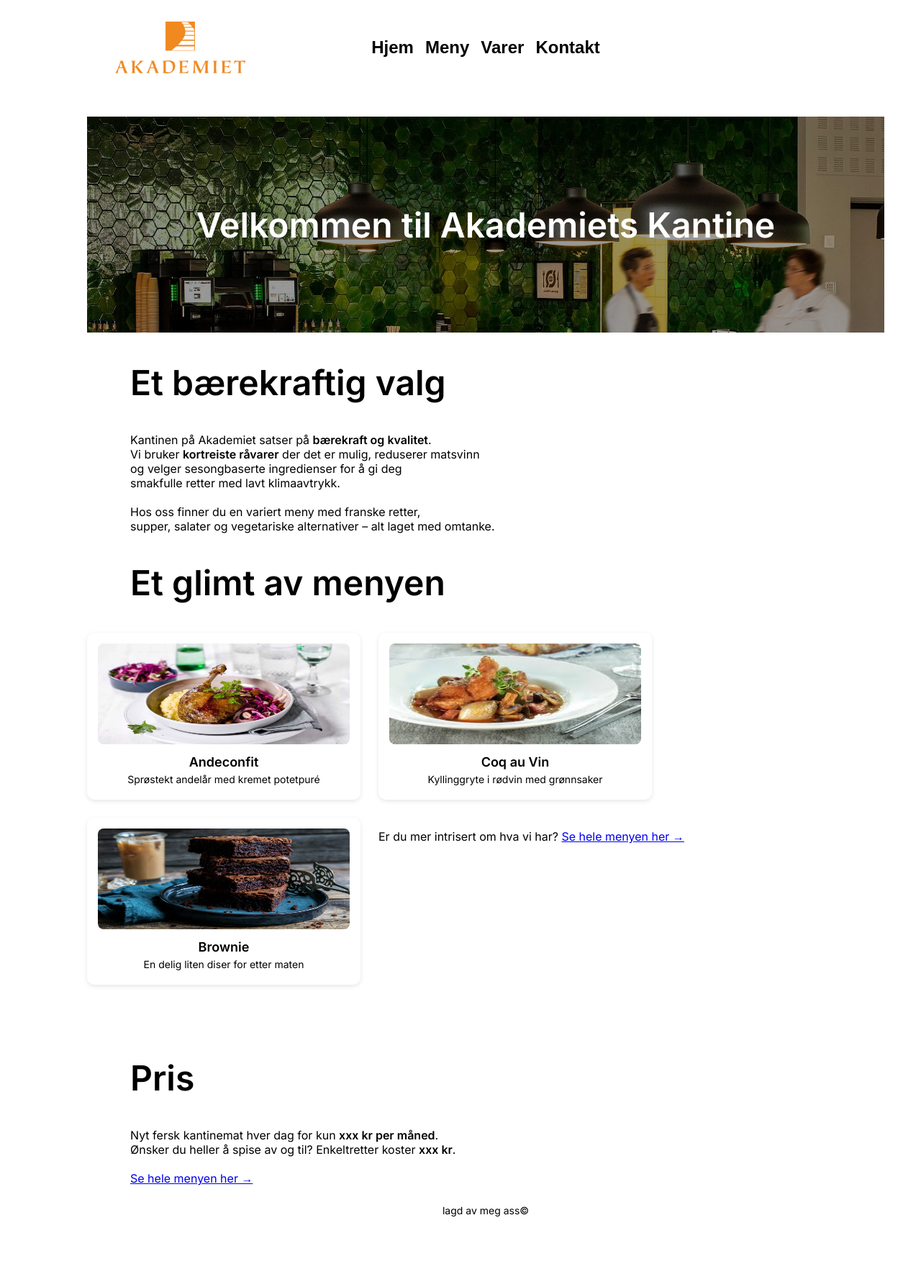
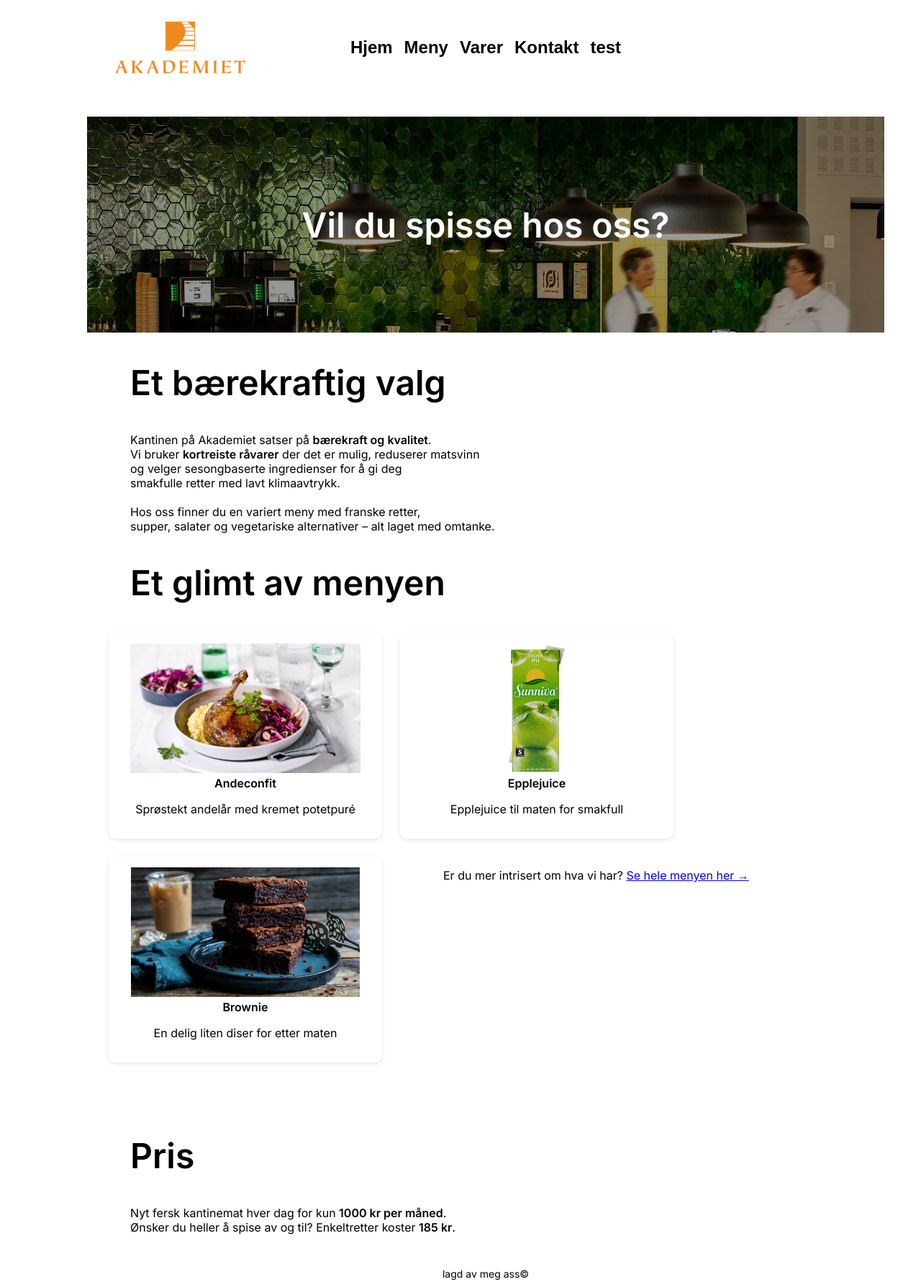
Before and after one commit to nokoniko/kantina-prosjekt, a Flask app: page / in a window 1280 px wide. Shown: the whole page at 72% size. Before the commit the page ends 1690 px from the top, so only its background shows below. Run offline with Flask 3, Linux system fonts and the light colour scheme.

Commit message:
kobla mange css klasser samen og la til bannere på mange av nettsidene

```diff
--- a/static/css/style.css
+++ b/static/css/style.css
@@ -84,15 +84,16 @@ nav a:hover {
     padding-right: 51px;
 }
 
-.meny-konteiner {
+.boks-konteiner {
     display: flex;
     flex-wrap: wrap; /* Sørger for at elementene "knekker" til neste linje hvis det ikke er plass. */
     gap: 25px;
     justify-content: flex-start; /* Starter elementene fra venstre. */
     padding-bottom: 60px; /* for luft mot footer */
+    padding-left: 30px;
 }
 
-.rett-boks {
+.boks {
     background-color: #fff;
     border-radius: 10px;
     padding: 15px;
@@ -100,36 +101,6 @@ nav a:hover {
     box-shadow: 0 2px 6px rgba(0,0,0,0.1);
     font-family: 'Inter', sans-serif;
     text-align: center;
-}
-
-.rett-bilde {
-    width: 100%;
-    height: 140px;
-    border-radius: 8px;
-    margin-bottom: 10px;
-}
-
-.rett-boks strong {
-    font-size: 18px;
-    color: #000;
-}
-
-.rett-boks p {
-    margin: 5px 0;
-    font-size: 14px;
-    padding-left: 0; /* Nullstiller padding for <p>-elementer inne i .rett-boks for å sikre sentrering. */
-}
-
-.rett-boks:hover {
-    transform: scale(1.05);
-}
-
-.kontakt-konteiner {
-    display: flex;
-    flex-wrap: wrap; /* Sørger for at elementene "knekker" til neste linje hvis det ikke er plass. */
-    gap: 25px;
-    justify-content: flex-start; /* Starter elementene fra venstre. */
-    padding-bottom: 60px; /* for luft mot footer */
 }
 
 .kontakt-boks {
@@ -142,6 +113,13 @@ nav a:hover {
     text-align: center;
 }
 
+.boks-bilde {
+    width: 100%;
+    height: 180px;
+    object-fit: contain; /* bildet passer inn i boksen uten å beskjæres, men kan få hvite kanter */
+    background-color: #fff; /* kan fylle tomrommet med hvit bakgrunn */
+}
+
 .kontakt-bilde {
     width: 100%;
     height: 500px;
--- a/templates/base.html
+++ b/templates/base.html
@@ -4,6 +4,7 @@
         <meta charset="UTF-8">
         <meta name="viewport" content="width=device-width, initial-scale=1">
         <title>{% block title %}{% endblock %}</title>
+        <link rel="icon" type="image/png" href="{{ url_for('static', filename='img/logo/logo.png') }}">
         <link href="https://fonts.googleapis.com/css2?family=Inter:wght@400;600&display=swap" rel="stylesheet">
         <link rel="stylesheet" href="{{ url_for('static', filename='css/style.css') }}">
     </head>
@@ -16,6 +17,7 @@
                     <li><a href="/meny">Meny</a></li>
                     <li><a href="/varer">Varer</a></li>
                     <li><a href="/kontakt">Kontakt</a></li>
+                    <li><a href="/dagmeny">test</a></li>
                 </ul>
             </nav>
         </div>
--- a/templates/hjem/index.html
+++ b/templates/hjem/index.html
@@ -3,7 +3,7 @@
 {% block content %}
 
 <div class="banner" style="background-image: url({{ url_for('static', filename='img/bakgrund/bilde.jpg') }});">
-    <h1 class="banner-tittel">Velkommen til Akademiets Kantine</h1>
+    <h1 class="banner-tittel">Vil du spisse hos oss?</h1>
 </div>
 
 <h2 class="title-index">Et bærekraftig valg</h2>
@@ -17,31 +17,29 @@
 </p>
 
 <h2 class="title-index">Et glimt av menyen</h2>
-<div class="meny-konteiner">
-    <div class="rett-boks">
-        <img src="{{ url_for('static', filename='img/meny/andeconfit.jpeg') }}" alt="Andeconfit" class="rett-bilde">
+<div class="boks-konteiner">
+    <div class="boks">
+        <img src="{{ url_for('static', filename='img/meny/andeconfit.jpeg') }}" alt="Andeconfit" class="boks-bilde">
         <strong>Andeconfit</strong>
         <p>Sprøstekt andelår med kremet potetpuré</p>
     </div>
-    <div class="rett-boks">
-        <img src="{{ url_for('static', filename='img/meny/coq_au_vin.jpg') }}" alt="Coq au vin" class="rett-bilde">
-        <strong>Coq au Vin</strong>
-        <p>Kyllinggryte i rødvin med grønnsaker</p>
+    <div class="boks">
+        <img src="{{ url_for('static', filename='img/varer/epplejuice.jpg') }}" alt="Coq au vin" class="boks-bilde">
+        <strong>Epplejuice</strong>
+        <p>Epplejuice til maten for smakfull </p>
     </div>
-    <div class="rett-boks">
-        <img src="{{ url_for('static', filename='img/varer/brownie.webp') }}" alt="brownie" class="rett-bilde">
+    <div class="boks">
+        <img src="{{ url_for('static', filename='img/varer/brownie.webp') }}" alt="brownie" class="boks-bilde">
         <strong>Brownie</strong>
         <p>En delig liten diser for etter maten</p>
     </div>
-    <p>Er du mer intrisert om hva vi har? <a href="{{ url_for('meny') }}">Se hele menyen her →</a></p>
+    <p style="padding-left: 60px;">Er du mer intrisert om hva vi har? <a href="{{ url_for('meny') }}">Se hele menyen her →</a></p>
 </div>
-
 
 <h2 class="title-index">Pris</h2>
 <p class="brodtekst">
-    Nyt fersk kantinemat hver dag for kun <strong>xxx kr per måned</strong>.<br>
-    Ønsker du heller å spise av og til? Enkeltretter koster <strong>xxx kr</strong>.<br><br>
-    <a href="{{ url_for('meny') }}">Se hele menyen her →</a>
+    Nyt fersk kantinemat hver dag for kun <strong>1000 kr per måned</strong>.<br>
+    Ønsker du heller å spise av og til? Enkeltretter koster <strong>185 kr</strong>.<br><br>
 </p>
 
 {% endblock %}
--- a/templates/kantine/dagens.html
+++ b/templates/kantine/dagens.html
@@ -3,8 +3,8 @@
 
 {% block content %}
 {% if rett %}
-<div class="rett-boks" style="margin: 0 auto; max-width: 300px;">
-    <img src="{{ url_for('static', filename='img/meny/' ~ rett.bilde) }}" alt="{{ rett.navn }}" class="rett-bilde">
+<div class="boks" style="margin: 0 auto; max-width: 300px;">
+    <img src="{{ url_for('static', filename='img/meny/' ~ rett.bilde) }}" alt="{{ rett.navn }}" class="boks-bilde">
     <strong>{{ rett.navn }}</strong>
     <p>Dag: {{ rett.dag }}</p>
     <p>Kategori: {{ rett.kategori }}</p>
--- a/templates/kantine/kontakt.html
+++ b/templates/kantine/kontakt.html
@@ -2,9 +2,9 @@
 {% block title %}Kontakt{% endblock %}
 
 {% block content %}
-<h2 class="title-index">Kontakt personer til kantinen</h2>
+<h2 class="title-index">Kontakt personalet til kantinen</h2>
 
-<div class="kontakt-konteiner">
+<div class="boks-konteiner">
     {% for person in kontakter %}
     <div class="kontakt-boks">
         <img src="{{ url_for('static', filename='img/personer/' ~ person.bilde) }}" alt="{{ person.navn }}" class="kontakt-bilde">
```
Also changed, not shown: other parts of static/css/style.css (+5 -36 lines), templates/kantine/meny.html (+10 -6 lines), templates/kantine/varer.html (+8 -6 lines), utils/liste.py (+18 -27 lines), static/img/bakgrund/kantine.JPG (added), static/img/personer/ebbe.jpeg (deleted), 1 other file.
